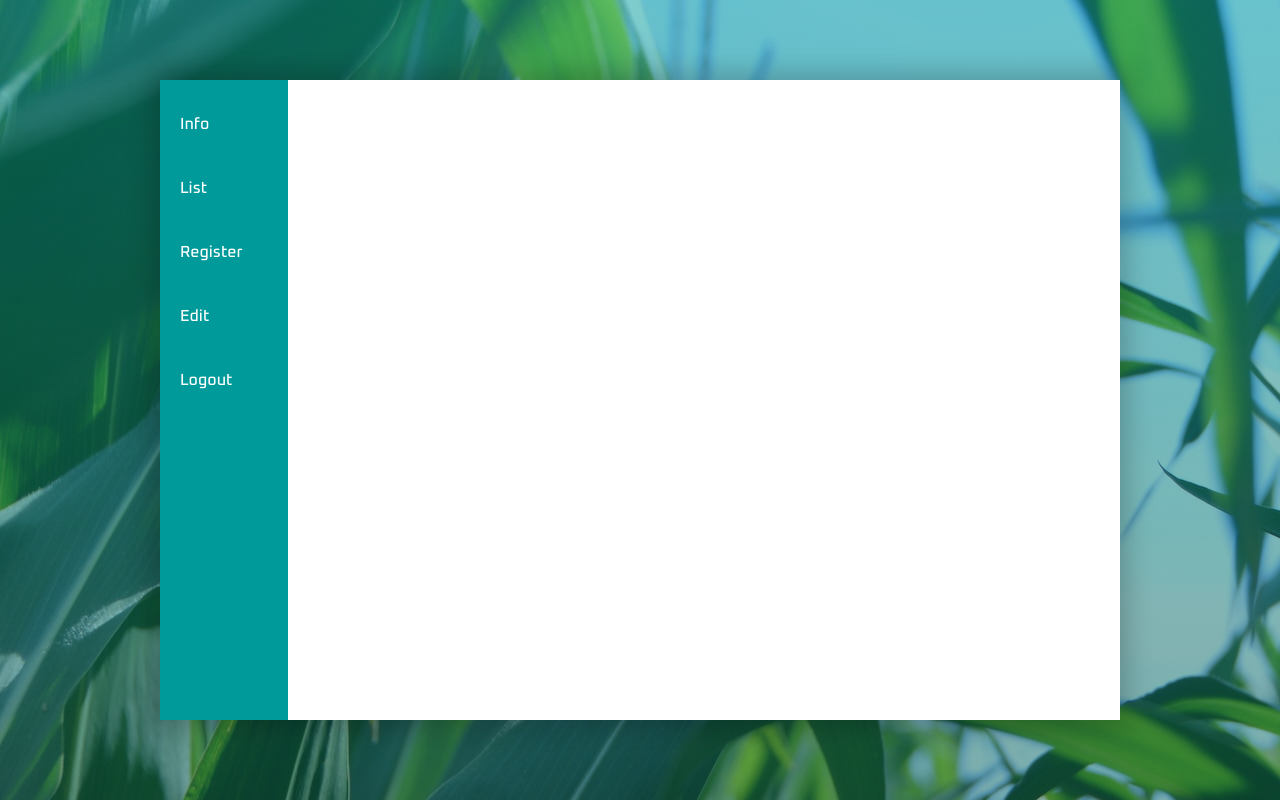
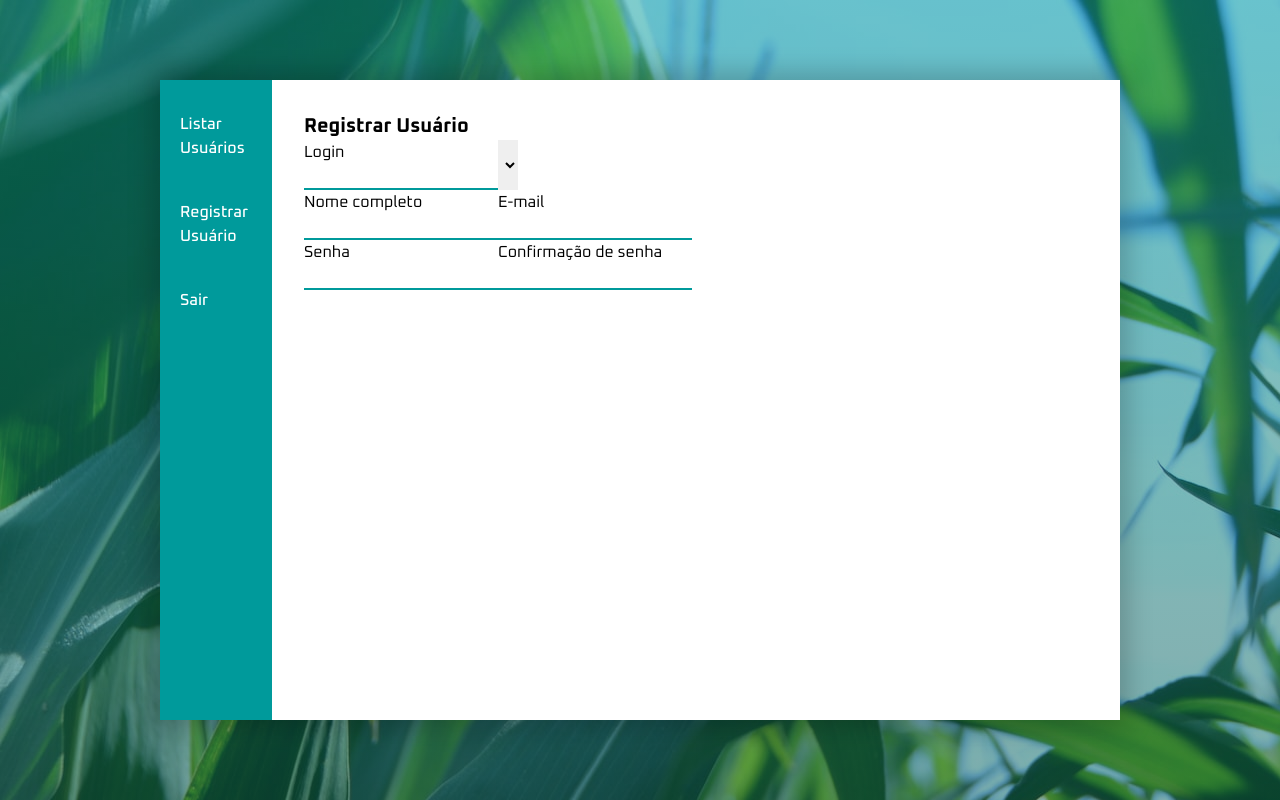
Before and after one commit to akadot/desafio-pentagro, a Vue app: page /dashboard/register in a window 1280 px wide. Built offline with nearby package versions, Linux system fonts and the light colour scheme.

Commit message:
:lipstick: Changing a lot of style things

```diff
--- a/package.json
+++ b/package.json
@@ -10,6 +10,7 @@
     "lint:script": "eslint --ext .ts,vue --ignore-path .gitignore ."
   },
   "dependencies": {
+    "@heroicons/vue": "^2.0.13",
     "crypto-js": "^4.1.1",
     "vue": "^3.2.41",
     "vue-router": "4"
--- a/src/components/EditUser.vue
+++ /dev/null
@@ -1,3 +0,0 @@
-<template>
-  <h1>EDIT</h1>
-</template>
--- a/src/components/ListUsers.vue
+++ b/src/components/ListUsers.vue
@@ -1,3 +1,40 @@
+<script setup lang="ts">
+  import type { User } from '../types/User'
+  import CustomTable from './Table.vue'
+</script>
+
 <template>
-  <h1>LIST</h1>
+  <section class="flex flex-col">
+    <h1 class="text-xl font-bold">Usuários Cadastrados</h1>
+    <p v-if="usersList.length < 1" class="pt-3">Nenhum usuário encontrado.</p>
+    <section class="block max-h-full overflow-y-scroll">
+      <CustomTable :users="usersList" />
+    </section>
+  </section>
 </template>
+
+<script lang="ts">
+  export default {
+    data: () => ({
+      usersList: [] as User[],
+    }),
+    created() {
+      this.getUsers()
+    },
+    methods: {
+      getUsers() {
+        const tokenAPI = localStorage.getItem('api-token')
+        fetch('http://186.237.58.167:65129/api/user/getusers', {
+          headers: {
+            Authorization: `Bearer ${tokenAPI}`,
+          },
+        })
+          .then((res) => {
+            return res.json()
+          })
+          .then((data) => (this.usersList = data))
+          .catch((err) => console.error(err))
+      },
+    },
+  }
+</script>
--- a/src/components/RegisterUser.vue
+++ b/src/components/RegisterUser.vue
@@ -1,3 +1,37 @@
 <template>
-  <h1>REGISTER</h1>
+  <section>
+    <h1 class="text-xl font-bold">Registrar Usuário</h1>
+
+    <form class="flex flex-col w-full">
+      <section class="flex w-full">
+        <section class="flex flex-col">
+          <label for="username">Login</label>
+          <input id="username" type="text" class="base-input" />
+        </section>
+        <select></select>
+      </section>
+
+      <section class="flex w-full">
+        <section class="flex flex-col">
+          <label for="fullName">Nome completo</label>
+          <input id="fullName" type="text" class="base-input" />
+        </section>
+        <section class="flex flex-col">
+          <label for="email">E-mail</label>
+          <input id="email" type="email" class="base-input" />
+        </section>
+      </section>
+
+      <section class="flex w-full">
+        <section class="flex flex-col">
+          <label for="password">Senha</label>
+          <input id="password" type="password" class="base-input" />
+        </section>
+        <section class="flex flex-col">
+          <label for="repeatPassword">Confirmação de senha</label>
+          <input id="repeatPassword" type="password" class="base-input" />
+        </section>
+      </section>
+    </form>
+  </section>
 </template>
--- /dev/null
+++ b/src/components/Table.vue
@@ -0,0 +1,41 @@
+<script setup lang="ts">
+  import type { User } from '../types/User'
+  import { PencilSquareIcon } from '@heroicons/vue/24/solid'
+
+  defineProps<{ users: User[] }>()
+</script>
+
+<template>
+  <section class="table mt-4 w-full">
+    <section class="table-header-group">
+      <section class="table-row font-extrabold sticky">
+        <section class="table-cell">Código</section>
+        <section class="table-cell">Nome</section>
+        <section class="table-cell">E-mail</section>
+        <section class="table-cell">Status</section>
+        <section class="table-cell">Editar</section>
+      </section>
+    </section>
+    <section class="table-row-group">
+      <section v-for="user in users" :key="user.id" class="table-row">
+        <section class="table-cell">{{ user.id }}</section>
+        <section class="table-cell">{{ user.name }}</section>
+        <section class="table-cell">{{ user.email }}</section>
+        <section class="table-cell text-center">{{ user.disabled }}</section>
+        <section class="table-cell text-center">
+          <button>
+            <PencilSquareIcon class="h-5 text-main hover:text-darker" />
+          </button>
+        </section>
+      </section>
+    </section>
+  </section>
+</template>
+
+<script lang="ts">
+  export default {
+    components: {
+      PencilSquareIcon,
+    },
+  }
+</script>
--- a/src/components/UserInfo.vue
+++ /dev/null
@@ -1,3 +0,0 @@
-<template>
-  <h1>USER INFO</h1>
-</template>
--- /dev/null
+++ b/src/types/User.ts
@@ -0,0 +1,14 @@
+export interface User {
+  id: number
+  userName: string
+  userPassword: string
+  name: string
+  email: string
+  improveTeamMember: boolean
+  supervisor: boolean
+  receiveAutonomousWarning: boolean
+  loginExpiration: number
+  disabled: boolean
+  system: string
+  unitId: number
+}
--- a/src/views/Dashboard.vue
+++ b/src/views/Dashboard.vue
@@ -1,19 +1,5 @@
 <script setup lang="ts">
   import { RouterLink, RouterView } from 'vue-router'
-  // fetch('http://186.237.58.167:65129/api/user/login', {
-  //   method: 'POST',
-  //   body: {
-  //     Username: base64user,
-  //     UserPassword: base64pass,
-  //   },
-  // })
-  //   .then((res) => {
-  //     console.log(res)
-  //     console.log(base64user)
-  //     console.log(md5pass.toString())
-  //     console.log(base64pass)
-  //   })
-  //   .catch((err) => console.error(`ERRO API: ${err}`))
 </script>
 
 <template>
@@ -23,37 +9,25 @@
         class="bg-main flex flex-col text-left py-3 w-32 text-light font-medium"
       >
         <RouterLink
-          to="info"
+          to="/dashboard"
           class="py-5 pl-5 w-full hover:bg-white hover:text-main"
         >
-          Info
+          Listar Usuários
         </RouterLink>
         <RouterLink
-          to="list"
+          to="/dashboard/register"
           class="py-5 pl-5 w-full hover:bg-white hover:text-main"
         >
-          List
-        </RouterLink>
-        <RouterLink
-          to="register"
-          class="py-5 pl-5 w-full hover:bg-white hover:text-main"
-        >
-          Register
-        </RouterLink>
-        <RouterLink
-          to="edit"
-          class="py-5 pl-5 w-full hover:bg-white hover:text-main"
-        >
-          Edit
+          Registrar Usuário
         </RouterLink>
         <RouterLink
           to="/login"
-          class="py-5 pl-5 w-full hover:bg-white hover:text-red-500"
+          class="py-5 pl-5 w-full hover:bg-white hover:text-red-500 hover:font-bold"
         >
-          Logout
+          Sair
         </RouterLink>
       </nav>
-      <RouterView :key="$route.fullPath"></RouterView>
+      <RouterView :key="$route.path" class="p-8 w-full"></RouterView>
     </section>
   </section>
 </template>
--- a/src/views/Login.vue
+++ b/src/views/Login.vue
@@ -5,9 +5,17 @@
 <template>
   <section class="base-container">
     <section
-      class="font-oxanium bg-grass-img shadow-custom bg-no-repeat bg-cover bg-center z-10 lg:h-4/5 lg:w-96 md:h-4/6 md:w-80 sm:none"
+      class="font-oxanium bg-grass-img shadow-custom bg-no-repeat bg-cover bg-center z-10 lg:h-4/5 lg:w-96 md:h-4/6 md:w-80 none md:block"
     >
-      <section></section>
+      <section
+        class="flex-col h-full items-center justify-evenly p-6 hidden md:flex"
+      >
+        <img
+          src="../assets/logo-white.png"
+          alt="Pentagro Logo"
+          class="w-11/12 hidden md:block"
+        />
+      </section>
     </section>
     <form
       class="flex flex-col justify-between bg-white shadow-custom font-oxanium p-8 h-4/5 w-4/5 lg:h-3/5 lg:w-2/5 md:h-2/4 md:w-96 sm:h-4/5 sm:w-4/5"
@@ -91,21 +99,25 @@
 
           fetch('http://186.237.58.167:65129/api/user/login', {
             method: 'POST',
-            body: { Username: username, UserPassword: this.userpass },
+            body: JSON.stringify({
+              Username: username,
+              UserPassword: password,
+            }),
+            headers: {
+              'Content-Type': 'application/json',
+            },
           })
             .then((res) => {
-              console.log(res)
+              return res.json()
+            })
+            .then((data) => {
+              localStorage.setItem('api-token', data)
+              this.$router.push({ path: `/dashboard` })
             })
             .catch((err) => {
+              //exibir mensagem ao usuário
               console.error(`!ERROR!: ${err}`)
             })
-
-          // const id = 0
-
-          // console.log(username)
-          // console.log(password)
-
-          // this.$router.push({ path: `/dashboard/${id}/info` })
         }
       },
     },
--- a/src/vite-env.d.ts
+++ b/src/vite-env.d.ts
@@ -5,3 +5,5 @@ declare module '*.vue' {
   const component: DefineComponent<{}, {}, any>
   export default component
 }
+
+declare module '@heroicons/*'
--- a/tailwind.config.cjs
+++ b/tailwind.config.cjs
@@ -11,7 +11,7 @@ module.exports = {
       },
       backgroundImage: {
         'grass-img':
-          "linear-gradient(0deg, rgba(0, 0, 0, 0.35), rgba(0, 0, 0, 0.35)), url('./src/assets/grass-bg.jpg')",
+          "linear-gradient(0deg, rgba(0, 0, 0, 0.45), rgba(0, 0, 0, 0.45)), url('./src/assets/grass-bg.jpg')",
         'grass-mobile':
           "linear-gradient(180deg, rgba(0, 154, 155, 0.5) 0%, rgba(7, 90, 90, 0.5) 100%), url('../src/assets/grass-bg.jpg');",
       },
@@ -21,6 +21,9 @@ module.exports = {
       fontFamily: {
         oxanium: ['Oxanium', 'Sans-serif'],
       },
+      // gridTemplateColumns:{
+      //   fiveMin: ''
+      // },
     },
   },
   variants: {
```
Also changed, not shown: src/router/index.ts (+2 -6 lines), src/assets/logo-white.png (added), 1 other file (tests, documents, lock files or other folders).
